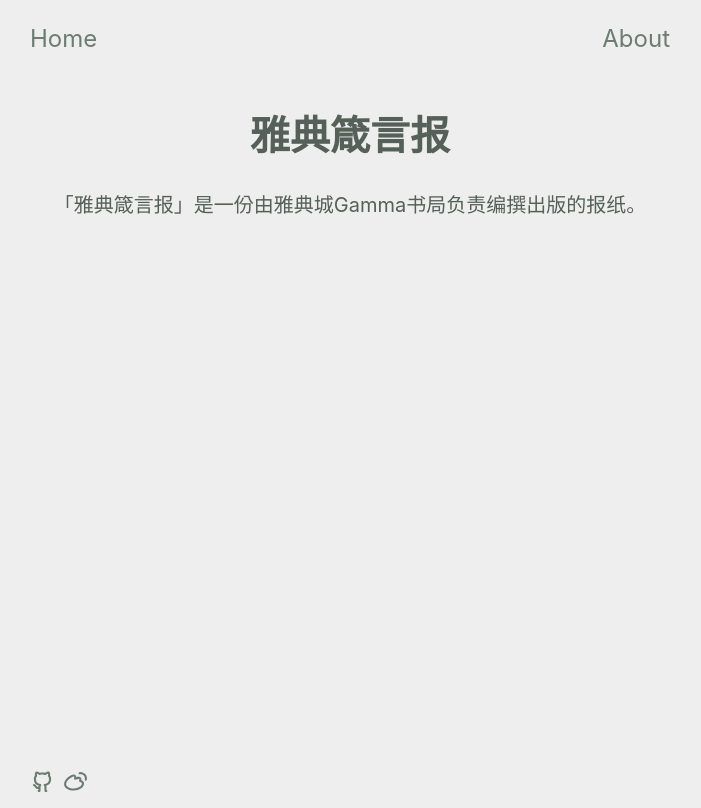
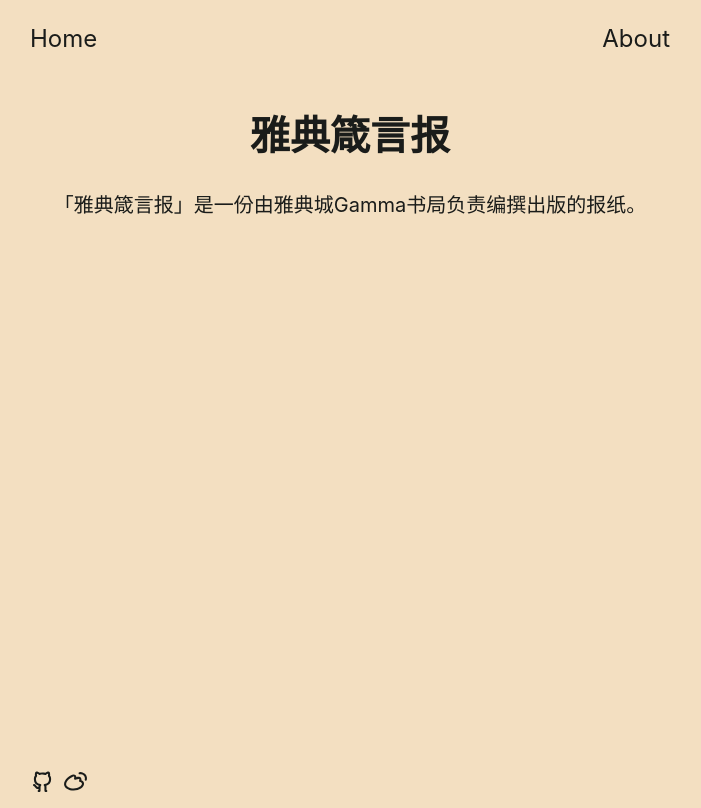
Before and after one commit to TsaiZinan/Athens-Monitor-Website, a React (Create React App) app: page /#/ in a window 1280 px wide. Shown: the whole page, without its empty margins (290-991 px from the left). Built offline with nearby package versions, Linux system fonts and the light colour scheme.

Commit message:
font&bgChange

```diff
--- a/src/App.css
+++ b/src/App.css
@@ -1,9 +1,9 @@
 :root {
-  --main-font-color: rgb(108, 124, 112);
-  --main-font-color-2: rgb(85, 97, 88);
+  --main-font-color: rgb(26,28,26);
+  --main-font-color-2: rgb(26,28,26);
   /* --blue-font-color: #2e608b;
   --core-bg-color: #c9c5bd; */
-  --main-bg-color: rgb(238, 238, 238);
+  --main-bg-color: rgb(243,223,193);
   --core-box-color: #9e8a79;
 }
 
--- a/src/components/tableOfContents/TableOfContents.css
+++ b/src/components/tableOfContents/TableOfContents.css
@@ -192,7 +192,7 @@
 
 .tableOfContents-title {
   text-decoration: none;
-  color: rgb(108, 124, 112);
+  color: var(--main-font-color);
   font-size: 2rem;
 
 }
--- a/src/index.css
+++ b/src/index.css
@@ -1,6 +1,6 @@
 body {
   margin: 0;
-  font-family: -apple-system, BlinkMacSystemFont, 'Segoe UI', 'Roboto', 'Oxygen',
+  font-family: -apple-system, Constantia, NSimSun, Song, BlinkMacSystemFont, 'Segoe UI', 'Roboto', 'Oxygen',
     'Ubuntu', 'Cantarell', 'Fira Sans', 'Droid Sans', 'Helvetica Neue',
     sans-serif;
   -webkit-font-smoothing: antialiased;
```
